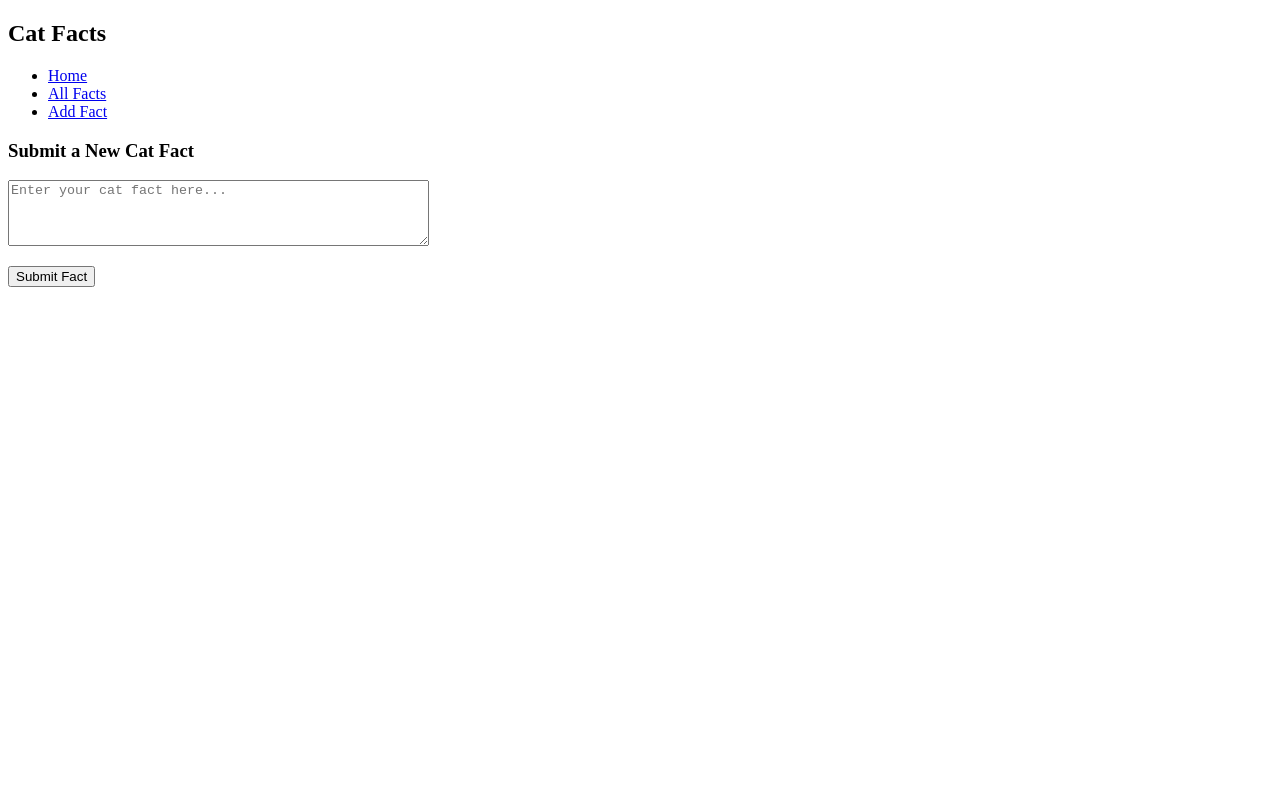
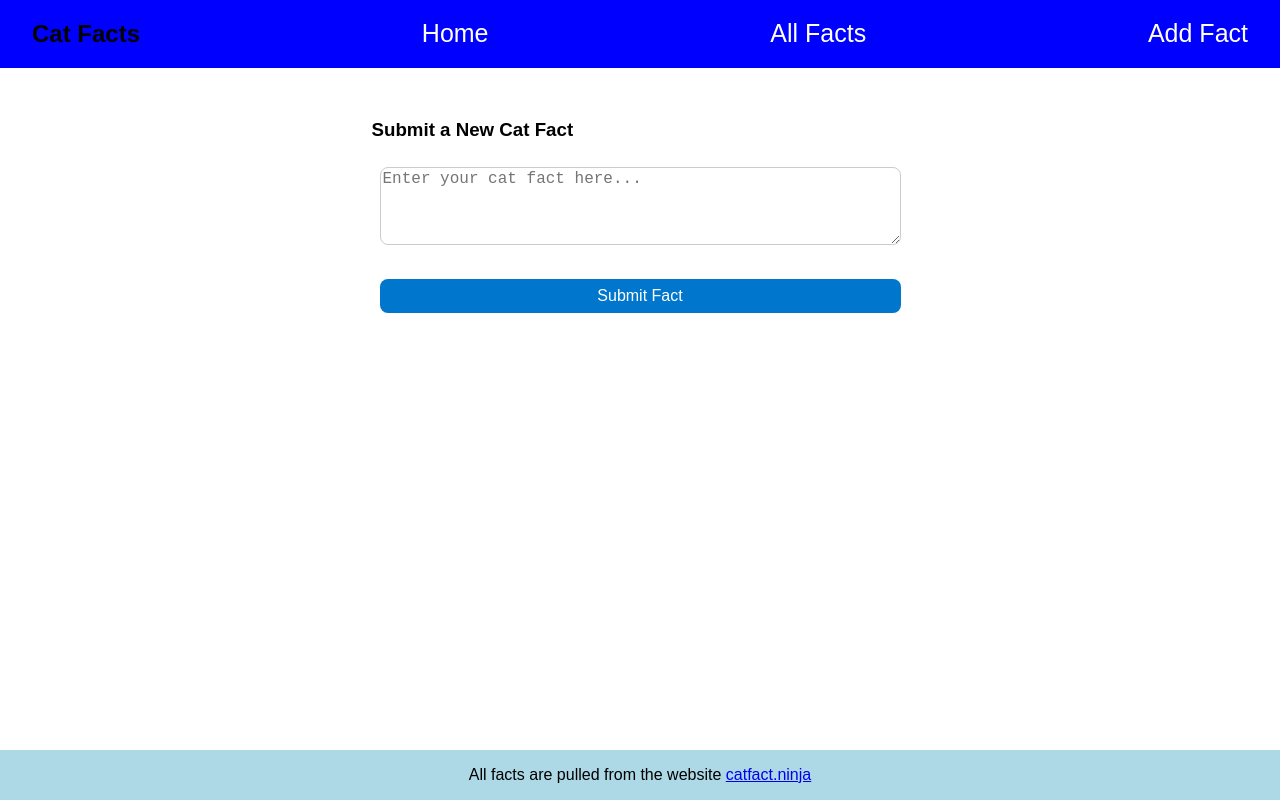
Before and after one commit to RobertKilkenny/Cat-Fact-Tracker, a React (Vite) app in the folder frontend/: page /new in a window 1280 px wide. Built offline with nearby package versions, Linux system fonts and the light colour scheme.

Commit message:
Gave website a passible design, might alter tomorrow

```diff
--- a/frontend/package.json
+++ b/frontend/package.json
@@ -10,6 +10,7 @@
     "preview": "vite preview"
   },
   "dependencies": {
+    "postcss": "^8.5.6",
     "react": "^19.1.0",
     "react-dom": "^19.1.0",
     "react-router-dom": "^7.6.3"
--- a/frontend/src/AllFactsPage.tsx
+++ b/frontend/src/AllFactsPage.tsx
@@ -35,15 +35,15 @@
     }, []);
 
     return (
-      <div>
+      <div className="page-content">
         {loading && <h2>Loading...</h2>}
         {error && <p style={{ color: "red" }}>{error}</p>}
         {data && (
             <div>
               <h3>Here Are All Cat Facts We Have Stored:</h3>
                 <ul>
-                  {data.map((obj) => (
-                          <li>{obj.fact}</li>
+                  {data.map((obj, index) => (
+                          <li key={index}>{obj.fact}</li>
                       ))
                   }
               </ul>
--- /dev/null
+++ b/frontend/src/App.css
@@ -0,0 +1,125 @@
+.page-container {
+    display: flex;
+    flex-direction: column;
+    flex-grow: 1;
+    justify-content: top;
+}
+
+.page-content {
+    display: flex;
+    flex-direction: column;
+    flex-grow: 1;
+}
+
+html, body {
+  height: 100%;
+  margin: 0;
+  padding: 0;
+  font-family: sans-serif;
+  background-color: lightblue;
+}
+
+nav {
+    display: flex;
+    flex direction: row;
+    justify-content: space-between;
+    align-items: center;
+
+    background-color: blue;
+    padding: 0 2rem;
+}
+
+nav a {
+  text-decoration: none;
+  color: white;
+  font-weight: 400;
+  font-size: 25px;
+}
+
+nav a:hover {
+  color: grey;
+}
+
+nav a:active {
+    color: black;
+}
+
+main {
+    display: flex;
+    flex-direction: column;
+    flex-grow: 1;
+    align-items: center;
+    padding: 2rem;
+    background-color: white;
+}
+
+form {
+    display: flex;
+    flex-direction: column;
+    justify-content: center;
+    align-item: center;
+    padding: 0.5rem;
+}
+
+textarea {
+    font-size: 1rem;
+    border-radius: 8px;
+    border: 1px solid #ccc;
+    resize: vertical;
+}
+
+button {
+    padding: 0.5rem 1.2rem;
+    font-size: 1rem;
+    margin-top: 1rem;
+    border: none;
+    border-radius: 8px;
+    background-color: #0077cc;
+    color: white;
+    cursor: pointer;
+    transition: background-color 0.2s ease;
+}
+
+button:disabled {
+    background-color: #999;
+    cursor: not-allowed;
+}
+
+button:hover:not(:disabled) {
+    background-color: #005fa3;
+}
+
+p {
+    margin-top: 1rem;
+    font-size: 1rem;
+}
+
+footer {
+    display: flex;
+    justify-content: center;
+    align-items: center;
+}
+
+#root {
+    display: flex;
+    flex-direction: column;
+    width: 100%;
+    height: 100vh;
+}
+
+
+@media (max-width: 500px) {
+    nav {
+        padding: 0 0.5rem;
+    }
+
+    nav a {
+        font-weight: 300;
+        font-size: 15px;
+    }
+
+    h1 {
+        font-weight: 500;
+        font-size: 20px;
+    }
+}
--- a/frontend/src/App.tsx
+++ b/frontend/src/App.tsx
@@ -2,18 +2,17 @@
 import HomePage from "./HomePage";
 import AllFactsPage from "./AllFactsPage";
 import NewFactPage from "./NewFactPage";
+import "./App.css";
 
 const App = () => {
   return (
     <Router>
-      <div>
+      <div className="page-container">
         <nav>
             <h1>Cat Facts</h1>
-          <ul>
-            <li><Link to="/">Home</Link></li>
-            <li><Link to="/facts">All Facts</Link></li>
-            <li><Link to="/new">Add Fact</Link></li>
-          </ul>
+            <Link to="/">Home</Link>
+            <Link to="/facts">All Facts</Link>
+            <Link to="/new">Add Fact</Link>
         </nav>
 
         <main>
@@ -23,6 +22,7 @@
             <Route path="/new" element={<NewFactPage />} />
           </Routes>
         </main>
+        <footer><p>All facts are pulled from the website <a href="https://catfact.ninja/fact">catfact.ninja</a></p></footer>
       </div>
     </Router>
   );
--- a/frontend/src/HomePage.tsx
+++ b/frontend/src/HomePage.tsx
@@ -37,7 +37,7 @@
 
 
   return (
-    <div>
+    <div className="page-content">
       <h3>Here is a Random Cat Fact:</h3>
       {loading && <p>Loading...</p>}
       {error && <p style={{ color: "red" }}>{error}</p>}
--- a/frontend/src/NewFactPage.tsx
+++ b/frontend/src/NewFactPage.tsx
@@ -53,7 +53,7 @@
   };
 
   return (
-    <div>
+    <div className="page-content">
       <h3>Submit a New Cat Fact</h3>
       <form onSubmit={onSubmit}>
         <textarea
```
Also changed, not shown: 2 other files (tests, documents, lock files or other folders).
